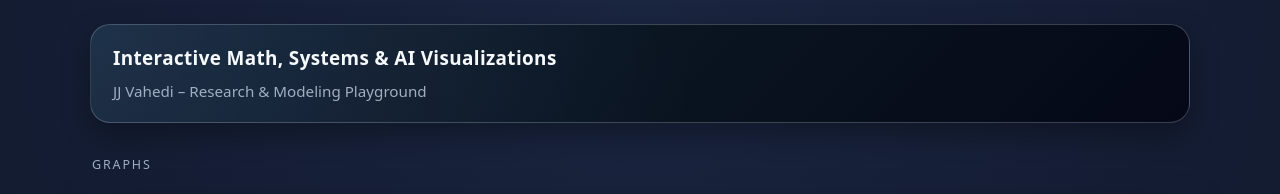
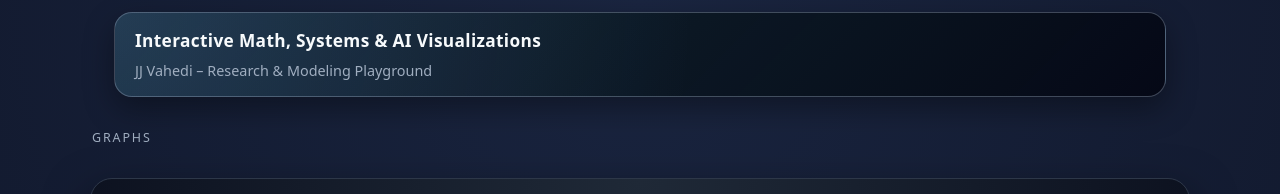
Before and after one commit to jvahedi/jvahedi.github.io, a plain HTML site: page index.html in a window 1280 px wide. Shown: the top 194 px of the page. Drawn offline with Linux system fonts and the light colour scheme.

Commit message:
Update index.html

```diff
--- a/index.html
+++ b/index.html
@@ -22,35 +22,42 @@
     }
 
     /* ----------------------------- */
-    /* STICKY BANNER HEADER */
+    /* FIXED BANNER HEADER */
     /* ----------------------------- */
 
+    .banner-wrapper {
+      position: fixed;
+      top: 12px;
+      left: 50%;
+      transform: translateX(-50%);
+      width: 100%;
+      max-width: 1100px;
+      z-index: 50;
+      padding: 0 24px;
+      pointer-events: none; /* so clicks on edges go through */
+    }
+
     .banner-header {
-      padding: 18px 22px;
-      border-radius: 20px;
-      background: linear-gradient(135deg, rgba(79, 209, 197, 0.12), transparent),
-                  radial-gradient(circle at top left, rgba(129, 140, 248, 0.15), transparent 55%),
+      padding: 14px 20px;
+      border-radius: 18px;
+      background: linear-gradient(135deg, rgba(79, 209, 197, 0.16), transparent),
+                  radial-gradient(circle at top left, rgba(129, 140, 248, 0.18), transparent 55%),
                   #050816;
-      border: 1px solid rgba(148, 163, 184, 0.35);
-      box-shadow: 0 12px 30px rgba(0, 0, 0, 0.3);
-      margin-bottom: 24px;
-      backdrop-filter: blur(12px);
-
-      /* ⭐ Sticky behavior restored */
-      position: sticky;
-      top: 16px;
-      z-index: 20;
+      border: 1px solid rgba(148, 163, 184, 0.4);
+      box-shadow: 0 12px 30px rgba(0, 0, 0, 0.35);
+      backdrop-filter: blur(14px);
+      pointer-events: auto; /* clicks on the banner itself still work */
     }
 
     .banner-title {
-      font-size: 1.18rem;
+      font-size: 1.08rem;
       font-weight: 600;
       letter-spacing: 0.02em;
-      margin-bottom: 6px;
+      margin-bottom: 4px;
     }
 
     .banner-sub {
-      font-size: 0.95rem;
+      font-size: 0.9rem;
       color: var(--muted);
     }
 
@@ -75,6 +82,8 @@
     .shell {
       max-width: 1100px;
       margin: 0 auto 80px;
+      /* extra top margin so content clears the fixed banner */
+      margin-top: 96px;
     }
 
     main {
@@ -202,6 +211,13 @@
       body {
         padding: 16px;
       }
+      .banner-wrapper {
+        padding: 0 12px;
+        top: 8px;
+      }
+      .shell {
+        margin-top: 88px;
+      }
       iframe {
         height: 520px;
       }
@@ -217,14 +233,15 @@
 </head>
 
 <body>
-  <div class="shell">
-
-    <!-- STICKY BANNER HEADER -->
+  <!-- Fixed banner sitting above the main shell -->
+  <div class="banner-wrapper">
     <header class="banner-header">
       <div class="banner-title">Interactive Math, Systems & AI Visualizations</div>
       <div class="banner-sub">JJ Vahedi – Research & Modeling Playground</div>
     </header>
+  </div>
 
+  <div class="shell">
     <main>
       <div class="section-label">Graphs</div>
 
```
